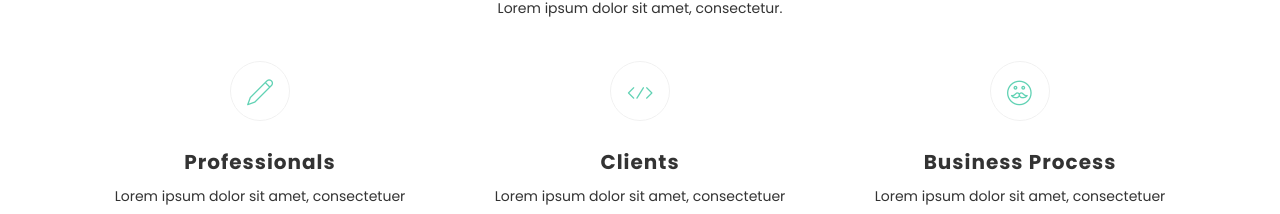
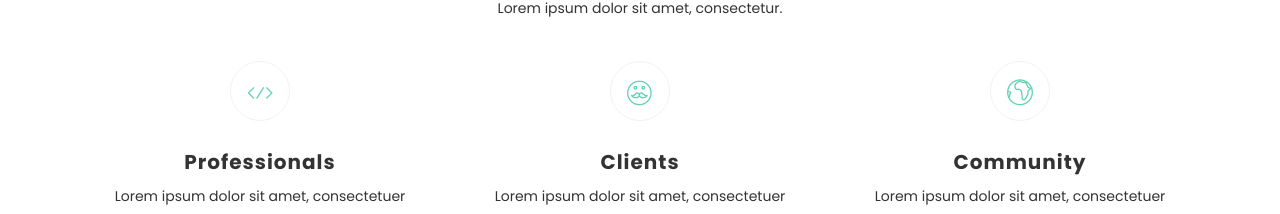
Before and after one commit to HTFCteam/Test-Site-HTFC, a plain HTML site: page index.html in a window 1280 px wide. Shown: the part 703-917 px from the top of the page. Drawn offline with Linux system fonts and the light colour scheme.

Commit message:
about icons
about us icons changed

```diff
--- a/index.html
+++ b/index.html
@@ -111,7 +111,7 @@
           <div class="col-md-4 col-sm-6">
             <div class="item-boxes wow fadeInDown" data-wow-delay="0.2s">
               <div class="icon">
-                <i class="lnr lnr-pencil"></i>
+                <i class="lnr lnr-code"></i>
               </div>
               <h4>Professionals</h4>
               <p>Lorem ipsum dolor sit amet, consectetuer adipiscing elit, sed diam nonummy nibh euismod tincidunt ut.</p>
@@ -120,7 +120,7 @@
           <div class="col-md-4 col-sm-6">
             <div class="item-boxes wow fadeInDown" data-wow-delay="0.8s">
               <div class="icon">
-                <i class="lnr lnr-code"></i>
+                <i class="lnr lnr-mustache"></i>
               </div>
               <h4>Clients</h4>
               <p>Lorem ipsum dolor sit amet, consectetuer adipiscing elit, sed diam nonummy nibh euismod tincidunt ut.</p>
@@ -129,9 +129,9 @@
           <div class="col-md-4 col-sm-6">
             <div class="item-boxes wow fadeInDown" data-wow-delay="1.2s">
               <div class="icon">
-                <i class="lnr lnr-mustache"></i>
+                <i class="lnr lnr-earth"></i>
               </div>
-              <h4>Business Process</h4>
+              <h4>Community</h4>
               <p>Lorem ipsum dolor sit amet, consectetuer adipiscing elit, sed diam nonummy nibh euismod tincidunt ut.</p>
             </div>
           </div>
```
